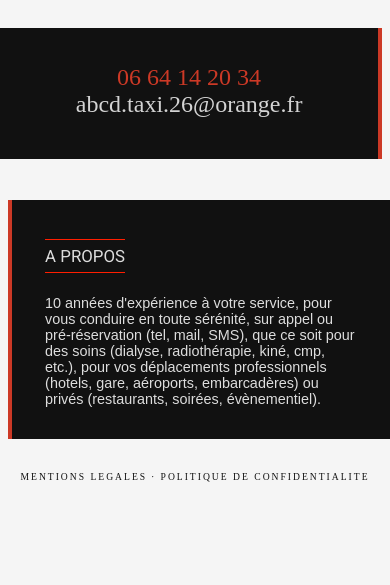
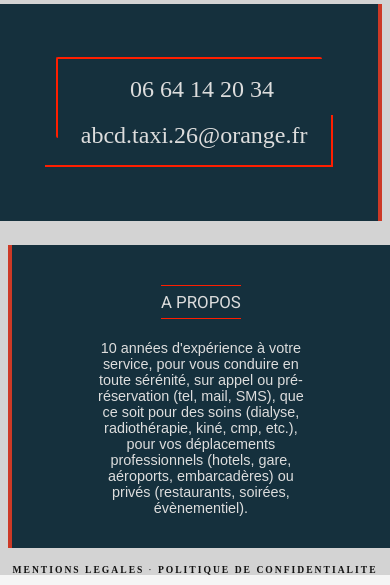
Before and after one commit to charlieGui/taxi, a PHP site: page / in a window 390 px wide. Shown: the part 599-1184 px from the top of the page. Before the commit the page ends 1081 px from the top, so only its background shows below. Run offline with PHP 8.4, Linux system fonts and the light colour scheme; some libraries are stand-ins or nearby versions; some web fonts are replaced.

Commit message:
Add files via upload

```diff
--- a/index.html
+++ b/index.html
@@ -44,9 +44,9 @@
         </div>
         <div class="containerContact">
             <div class="contact flex">
-                <a href="tel:+336 64 14 20 34">06 64 14 20 34</a>
+                <span><a href="tel:+336 64 14 20 34">06 64 14 20 34</a></span>
                <p>06 64 14 20 34</p>
-               <a href="mailto:abcd.taxi.26@orange.fr">abcd.taxi.26@orange.fr</a>
+               <span><a href="mailto:abcd.taxi.26@orange.fr">abcd.taxi.26@orange.fr</a></span>
 
             </div>
         </div>
--- a/style.css
+++ b/style.css
@@ -204,7 +204,8 @@ aside p{
         font-weight: normal;
     }*/
  p.coming + p{
-    -webkit-text-fill-color: rgb(204, 57, 38);
+    /*-webkit-text-fill-color: rgb(204, 57, 38);*/
+    -webkit-text-fill-color: rgb(39, 39, 90);
     font-size: 1.75em;
     text-align: center;
     margin: 1em 0 0 0 ;
@@ -287,7 +288,8 @@ aside p{
 
 
 p.coming + p{
-    -webkit-text-fill-color: rgb(204, 57, 38);
+    /*-webkit-text-fill-color: rgb(204, 57, 38);*/
+    -webkit-text-fill-color: rgb(39, 39, 90);
     font-size: 1.2em;
     text-align: center;
    margin-top: .25em;
@@ -296,7 +298,8 @@ p.coming + p{
 
 #mail a{
     font-size: 1.15em;
-    -webkit-text-fill-color: rgb(204, 57, 38);
+    /*-webkit-text-fill-color: rgb(204, 57, 38);*/
+    -webkit-text-fill-color: rgb(39, 39, 90);
 
 }
 div.contact{
@@ -336,7 +339,9 @@ aside > p{
        padding: 4% 0 0 1.5%;
 
     }
-
+main{
+    background-color: lightgray;
+}
 
     p.coming{
 
@@ -381,34 +386,59 @@ aside > p{
         }
 
     .contact{
-
-        padding: 1.5em 0 1.7em 0;
-        background-color: #111;
+        background-color: rgb(21, 48, 61);
+        padding: 3em 0 3em 0;
+       /* background-color: #111;*/
         font-size: 1.5em;
         border-right: 4px solid rgb(204, 57, 38);
-        margin: 2em 2% 1.7em 0em;
+        margin: 1em 2% 1em 0em;
+
+
+       /* padding: 1.5em 0 1.7em 0;
+        background-color: rgb(245, 245, 245);
+        font-size: 1.5em;
+        border-right: 4px solid rgb(204, 57, 38);
+        margin: 2em 2% 1.7em 0em;*/
+
     }
 
     .contact p{
         display: none;
     }
 
-    .contact a:first-child{
-        color:rgb(204, 57, 38);
+    .contact a[href*="tel"]{
+
+        display: inline;
+
+       border-top: 2px solid rgb(255, 30, 0);
+       border-left:2px solid rgb(255, 30, 0);
+       /*border-right: 1px solid rgb(255, 30, 0);*/
+        border-radius: 2px;
+        padding: .7em 2em 1.5em 3em;
+        /*color:rgb(204, 57, 38);*/
+        color: #DDD;
 
 
+}
 
-    }
-    .contact a{
-        color:lightgray;
+.contact :first-child{
+    margin-bottom: .8em;
+}
+
+    .contact a[href*="mailto"]{
+        padding: .3em 1em .7em 1.5em;
+        border-bottom : 2px solid rgb(255, 30, 0);
+        /*border-left: 1px solid rgb(255, 30, 0);*/
+        border-right: 2px solid rgb(255, 30, 0);
+       color: #DDD;
     }
 
     footer{
         /*margin-left: 1.5em;*/
-        margin: 0 0 2em 2%;
+        margin: 0 0 1em 2%;
         padding: 2em 1em ;
 
-        background-color: #111;
+        background-color:rgb(21, 48, 61);
         border-left: 4px solid rgb(204, 57, 38);
 
     }
@@ -421,8 +451,8 @@ aside > p{
 
     footer aside{
         margin-top: 1em;
-        width: 90%;
-        text-align: left;
+        width: 60%;
+        text-align: center;
         font-size: .9em;
 
     }
@@ -439,7 +469,7 @@ aside > p{
     }
 
     #small a{
-
+        font-weight: bold;
         color: #111;
     }
 }
```
